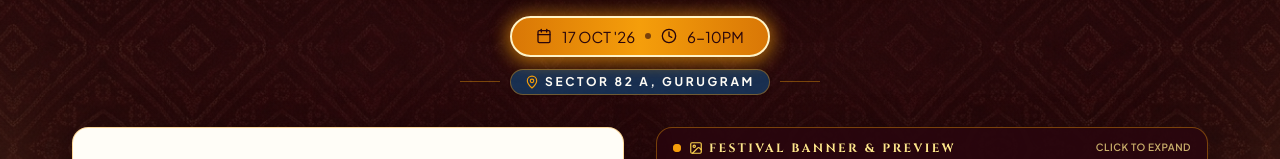
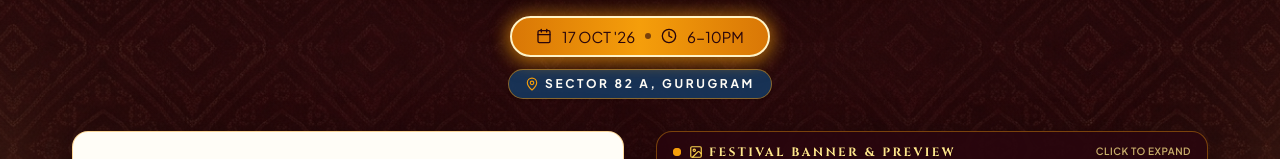
Before and after one commit to tanikshrma/Felix-Plaza---Dandiya-Festival, a React (Vite) app: page / in a window 1280 px wide. Shown: the part 453-612 px from the top of the page. Built offline with nearby package versions, Linux system fonts and the light colour scheme.

Commit message:
style(header): center and refine map button design
Updated the location button layout to be centered and improved styling for better visual balance and interaction.

```diff
--- a/src/components/Header.tsx
+++ b/src/components/Header.tsx
@@ -83,17 +83,15 @@ export const Header: React.FC<HeaderProps> = ({ onOpenMap }) => {
           </div>
 
           {/* SECTOR 82 A, GURUGRAM */}
-          <div className="flex items-center gap-2.5 mt-0.5">
-            <span className="h-px w-6 sm:w-10 bg-[#F59E0B]/40" />
+          <div className="flex items-center justify-center mt-0.5">
             <button
               type="button"
               onClick={onOpenMap}
-              className="inline-flex items-center gap-1.5 px-3.5 py-1 rounded-full bg-[#163A63]/80 hover:bg-[#1E4578] active:scale-95 text-[#FFFDF7] text-[11px] sm:text-xs font-bold tracking-[0.22em] uppercase border border-[#F59E0B]/40 hover:border-[#F59E0B] transition-all cursor-pointer shadow-sm group"
+              className="inline-flex items-center gap-1.5 px-4 py-1.5 rounded-full bg-[#163A63]/85 hover:bg-[#1E4578] active:scale-95 text-[#FFFDF7] text-[11px] sm:text-xs font-bold tracking-[0.22em] uppercase border border-[#F59E0B]/50 hover:border-[#F59E0B] transition-all cursor-pointer shadow-sm group"
             >
               <MapPin className="w-3.5 h-3.5 text-[#F59E0B] shrink-0 group-hover:scale-110 transition-transform" />
               <span>SECTOR 82 A, GURUGRAM</span>
             </button>
-            <span className="h-px w-6 sm:w-10 bg-[#F59E0B]/40" />
           </div>
         </div>
       </div>
```
